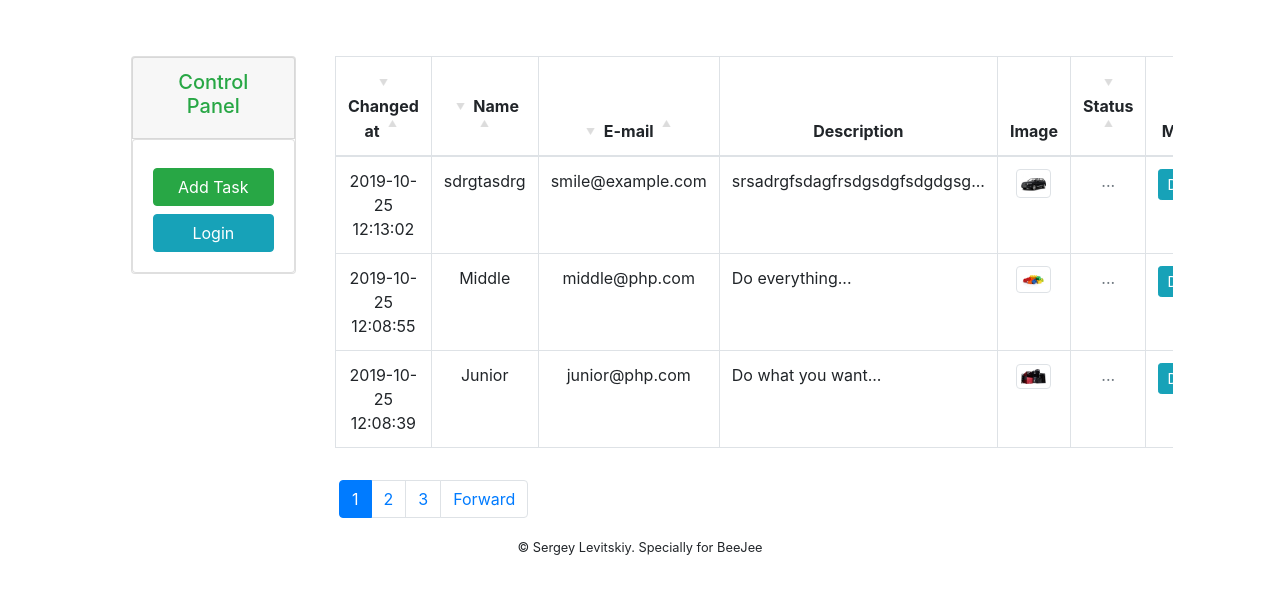
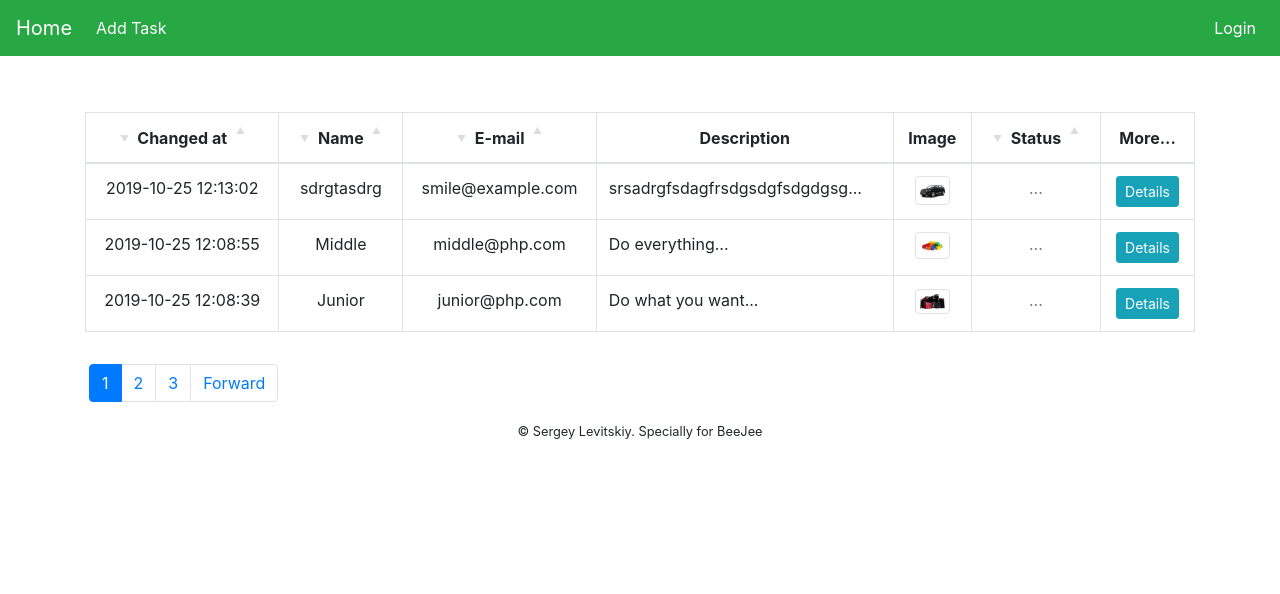
Before and after one commit to leviserg/bjtask, a PHP site: page / in a window 1280 px wide. Shown: the top 594 px of the page. Run offline with PHP 8.4, Linux system fonts and the light colour scheme; data comes from the database, SQL or seed files in the repository.

Commit message:
updated header & admin controller

```diff
--- a/application/views/layouts/default.php
+++ b/application/views/layouts/default.php
@@ -8,8 +8,33 @@
 		<link href="/public/styles/favicon.ico" rel="shortcut icon">
 	</head>
 	<body>
-		<div class="container-fluid">
+	    <nav class="navbar navbar-expand-sm navbar-dark bg-success">
+	        <a class="navbar-brand" href="/">Home</a>
+	         <button class="navbar-toggler" type="button" data-toggle="collapse" data-target="#navbarContent" aria-controls="navbarContent" aria-expanded="false" aria-label="Toggle navigation">
+	            <span class="navbar-toggler-icon"></span>
+	        </button>
+	        <div class="collapse navbar-collapse" id="navbarContent">
+	            <ul class="navbar-nav mr-auto">
+	                <li class="nav-item active text-center">
+	                	<a class="nav-link" id="addtask" data-toggle="tooltip" title="Add Task">Add Task</a>
+	                </li>
+	            </ul>
+	            <ul class="navbar-nav ml-auto">
+	                <li class="nav-item active text-center">
+	                	<?php if (!isset($_SESSION['admin'])): ?>
+							<a class="nav-link" id="loginbtn" data-toggle="tooltip" title="System Login" href="/admin/login">Login</a>
+							<p id="session" style="display:none">0</p>
+						<?php else: ?>
+							<a class="nav-link" id="logoutnbtn" data-toggle="tooltip" title="System Logout" href="/admin/logout">Logout</a>
+							<p id="session" style="display:none">1</p>
+						<?php endif; ?>
+	                </li>
+	            </ul>
+	        </div>
+	    </nav>
+		<div class="container container-fluid">
 			<div class="row mt-4 text-center">
+				<!--
 				<div class="col-md-1 clearfix"></div>
 				<div class="col-md-2 px-4">
 					<br/>
@@ -17,17 +42,18 @@
 						<div class="card card-header text-center"><h5 class="text-success">Control Panel</h5></div>
 						<div class="card card-body text-center">
 							<button class="btn btn-success btn-block mt-2" id="addtask">Add Task</button>
-							<?php if (!isset($_SESSION['admin'])): ?>
+							<?php //if (!isset($_SESSION['admin'])): ?>
 								<a class="btn btn-info btn-block mt-2" id="loginbtn" href="/admin/login">Login</a>
 								<p id="session" style="display:none">0</p>
-							<?php else: ?>
+							<?php //else: ?>
 								<a class="btn btn-info btn-block mt-2" id="logoutnbtn" href="/admin/logout">Logout</a>
 								<p id="session" style="display:none">1</p>
-							<?php endif; ?>
+							<?php //endif; ?>
 						</div>
 					</div>
 				</div>
-				<div class="col-md-8">
+				-->
+				<div class="col-md-12">
 					<?php echo $content; ?>
 				</div>
 			</div>
--- a/public/styles/mystyles.css
+++ b/public/styles/mystyles.css
@@ -1,10 +1,5 @@
-.contrpanel{
-    position: fixed;
-    top: 40px;
-    left: 40px;
-    width:230px;
-    height:300px;
-    z-index: 2;
+a:hover{
+	cursor: pointer;
 }
 
 .asc{
```
Also changed, not shown: application/controllers/AdminController.php (+6 -4 lines), public/images/task_4.jpg.
